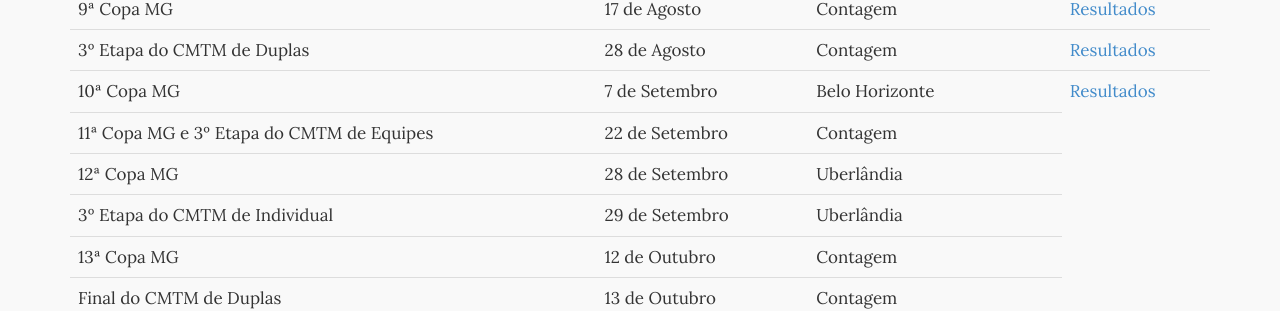
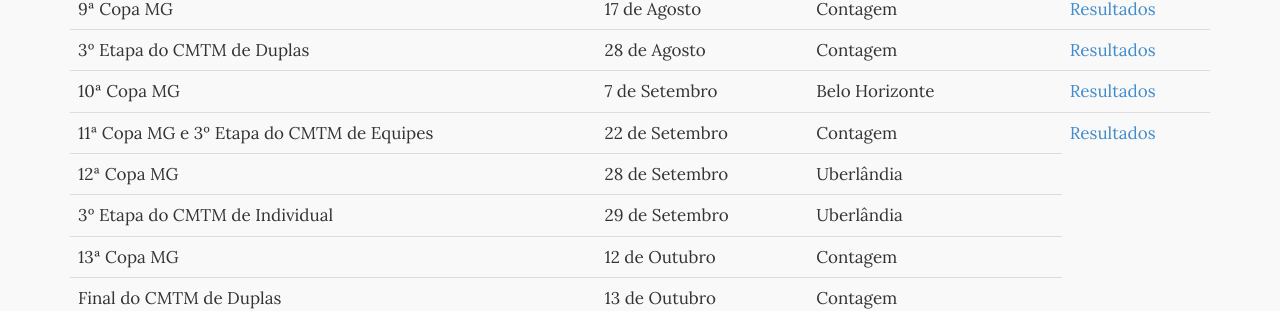
Before and after one commit to thiagokimo/fmtm, a Jekyll site: the page built from calendario.html, in a window 1280 px wide. Shown: the part 982-1293 px from the top of the page. Built offline with Jekyll 4.4.1, drawn with Linux system fonts in a browser that asks for light colours; Markdown is read by kramdown in place of the engine named in the settings.

Commit message:
Adding link in calendario page

```diff
--- a/calendario.html
+++ b/calendario.html
@@ -126,6 +126,7 @@ title: Calendário
       <td>11ª Copa MG e 3º Etapa do CMTM de Equipes</td>
       <td>22 de Setembro</td>
       <td>Contagem</td>
+      <td><a href="{{site.baseurl}}/2013/09/23/resultados-da-xi-copa-mg/">Resultados</a></td>
     </tr>
     <tr>
       <td>12ª Copa MG</td>
```
